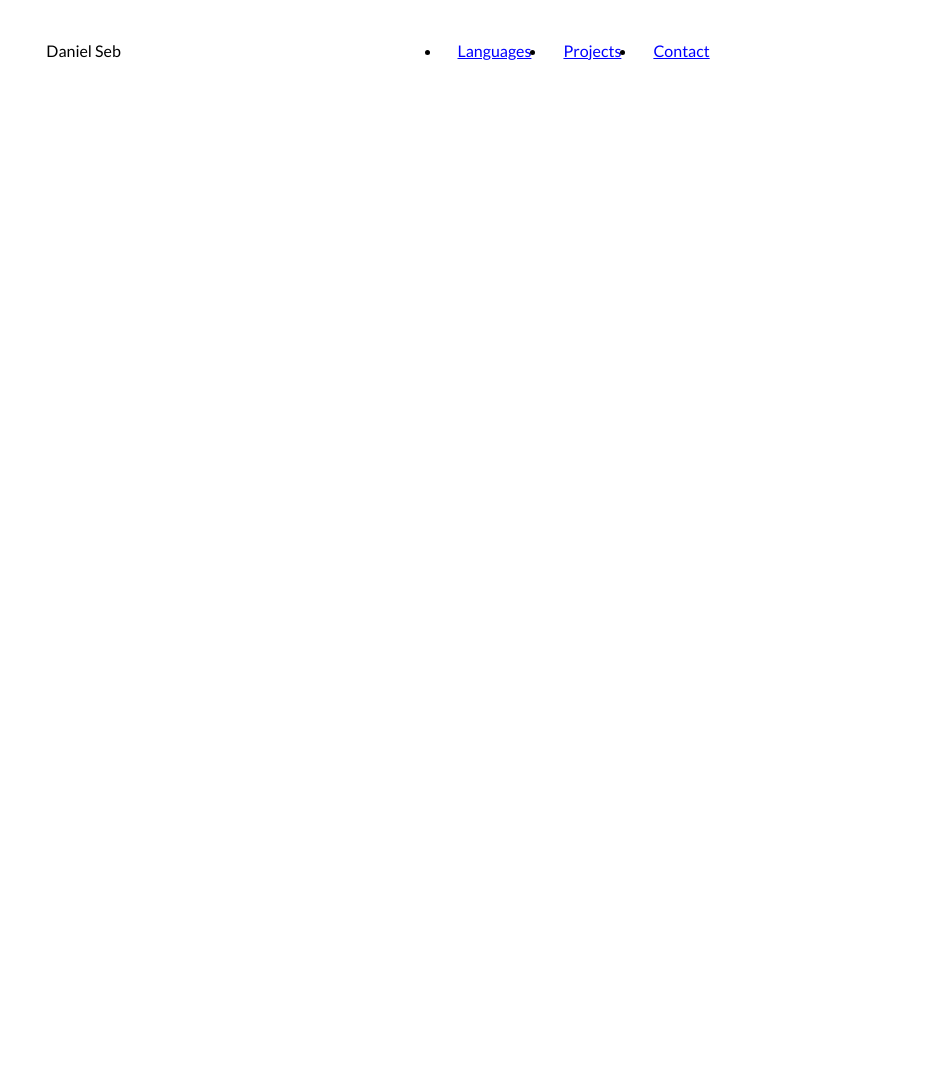
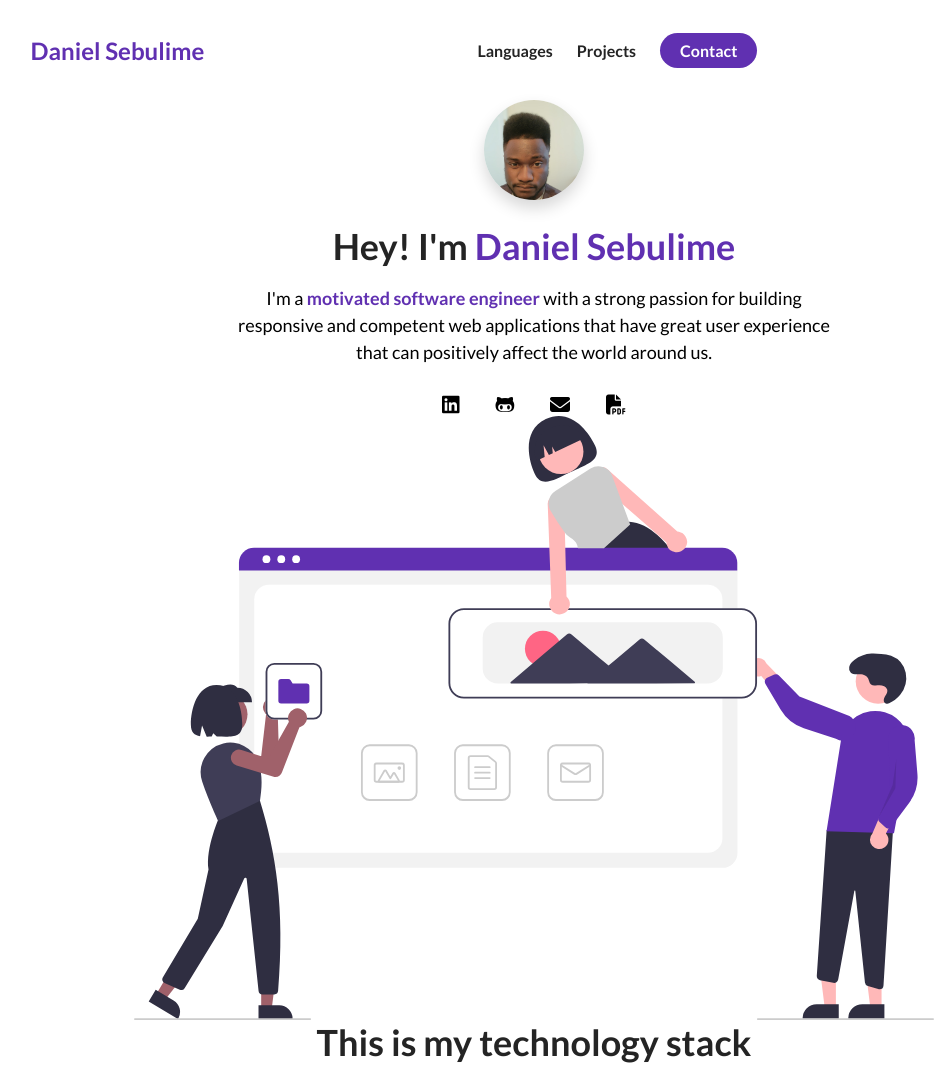
Before and after one commit to DanielS-sudo/E-Portfolio-Renewed, a plain HTML site: page index.html in a window 1280 px wide. Shown: the whole page, without its empty margins (106-1055 px from the left). Before the commit the page ends 800 px from the top, so only its background shows below. Drawn offline with Linux system fonts and the light colour scheme.

Commit message:
added image and icons

```diff
--- a/index.html
+++ b/index.html
@@ -5,11 +5,13 @@
     <meta name="viewport" content="width=device-width, initial-scale=1.0">
     <title>Daniel Sebulime</title>
     <link rel="stylesheet" href="style.css">
+    <script src="https://kit.fontawesome.com/c8e4d183c2.js" crossorigin="anonymous"></script>
+
 </head>
 <body>
     <section id="about-me">
         <nav class="Portfolio">
-            <div class="personal__logo">Daniel Seb</div>
+            <div class="personal__logo">Daniel Sebulime</div>
             <ul class="nav__link--list">
                 <li>
                     <a href="" class="
@@ -28,11 +30,57 @@
                 <li>
                     <a href="" class="
                     nav__link--anchor
-                    nav__link--anchor--primary
+                    nav__link--anchor-primary
                     ">Contact</a>
                 </li>
             </ul>
         </nav>
+        <div class="flex flex-1">
+            <div class="about me__info row">
+                <div class="about-me__info--container">
+                    <figure class="about-me__picture--mask">
+                        <img src="./davidbr4gg.github.io-master/assets/Dan Selfie.jpg" class="about-me__picture" alt="picture of me">
+                    </figure>
+                    <h1 class="about-me__info--title">
+                        Hey! I'm <span class="text--purple">Daniel Sebulime</span>
+                    </h1>
+                    <p class="about-me__info--para">
+                        I'm a <strong class="text--purple">motivated software engineer</strong> with a strong passion for building responsive and competent web applications that have great user experience that can positively affect the world around us.
+                    </p>
+                    <div class="about-me__links">
+                        <a href="" class="about-me__link">
+                            <i class="fa-brands fa-linkedin"></i>
+                        </a>
+                        <a href="" class="about-me__link">
+                            <i class="fa-brands fa-github-alt"></i>
+                        </a>
+                        <a href="" class="about-me__link">
+                            <i class="fa-duotone fa-solid fa-envelope"></i>
+                        </a>
+                        <a href="" class="about-me__link">
+                            <i class="fa-solid fa-file-pdf"></i>
+                        </a>
+                    </div>
+                </div>
+                <figure class="about-me__img--container">
+                    <img src="./davidbr4gg.github.io-master/assets/undraw_websites.svg" class="about-me__img" alt="">
+                </figure>
+            </div>
+        </div>
+    </section>
+    <section id="Languages">
+        <div class="container">
+            <div class="row">
+                <h1 class="section__title">This is my technology stack</h1>
+                <div class="language__list">
+                    <div class="language">
+                        <figure class="language__img--wrapper">
+                            <img src="" alt="" class="language__img">
+                        </figure>
+                    </div>
+                </div>
+            </div>
+        </div>
     </section>
 </body>
 </html>
--- a/style.css
+++ b/style.css
@@ -12,15 +12,40 @@ h1, h2, h3, h4, h5, h6, span {
     line-height: 1.25;
 }
 
+h1 {
+    font-size: 36px;
+}
+
 p {
     line-height: 1.5;
     font-size: 16px;
 }
 
+li {
+    list-style-type: none;
+}
+
+.flex {
+    display: flex;
+}
+
+.flex-1 {
+    flex: 1;
+}
+
+.row {
+    width: 100%;
+    max-width: 800px;
+    margin: 0 auto;
+}
+
+.text--purple {
+    color: #6030b1;
+}
+
 /* NAVIGATION BAR */
 .nav__link--list {
     display: flex;
-    margin: 0 16px;
 }
 
 .Portfolio {
@@ -31,7 +56,94 @@ p {
     justify-content: space-around;
     align-items: center;
 }
+
 .nav__link--anchor {
-    margin: 0 16px;
-    color: blue;
+    margin: 0 12px;
+    color: #242424;
+    text-decoration: none;
+    font-weight: 700;
 }
+
+.nav__link--anchor-primary {
+    background-color: #6030b1;
+    padding: 8px 20px;
+    border-radius: 50px;
+    color: white;
+    transition: all 300ms ease;
+}
+
+.nav__link--anchor-primary:hover {
+    background-color: #5d3eff;
+}
+
+.personal__logo {
+    font-size: 24px;
+    color: #6030b1;
+    margin: 0 12px;
+    font-weight: bold;
+}
+
+/* ABOUT ME */
+
+#about-me {
+    min-height: 100vh;
+    display: flex;
+    flex-direction: column;
+}
+
+.about-me__info {
+    display: flex;
+    flex-direction: column;
+}
+
+.about-me__info--container {
+    display: flex;
+    flex-direction: column;
+    align-items: center;
+    max-width: 600px;
+    margin: 0 auto;
+    text-align: center;
+}
+
+.about-me__picture--mask {
+    width: 100px;
+    height: 100px;
+    border-radius: 50%;
+    overflow: hidden;
+    box-shadow: 0 8px 16px rgba(0, 0, 0, 0.16);
+    margin-bottom: 24px;
+}
+
+.about-me__picture {
+    width: 100%;
+
+    /* Improving my own picture */
+    transform: scale(1.1);
+    padding-top: 4px;
+}
+
+.about-me__info--title {
+    margin-bottom: 16px;
+}
+
+.about-me__info--para {
+    font-size: 18px;
+    margin-bottom: 26px;
+}
+
+.about-me__link {
+    font-size: 20px;
+    color: black;
+    text-decoration: none;
+    padding: 0 16px;
+}
+
+.about-me__img--container {
+    flex: 1;
+    display: flex;
+    align-items: center;
+}
+
+.about-me__img {
+    width: 100%;
+}
```
Also changed, not shown: davidbr4gg.github.io-master/assets/Dan Selfie.jpg (added), davidbr4gg.github.io-master/assets/chat.png (added), davidbr4gg.github.io-master/assets/dashboard.png (added), davidbr4gg.github.io-master/assets/logo.svg (added), davidbr4gg.github.io-master/assets/loopit.png (added), davidbr4gg.github.io-master/assets/me.jpeg (added), davidbr4gg.github.io-master/assets/undraw_websites.svg (added), 1 other file.
